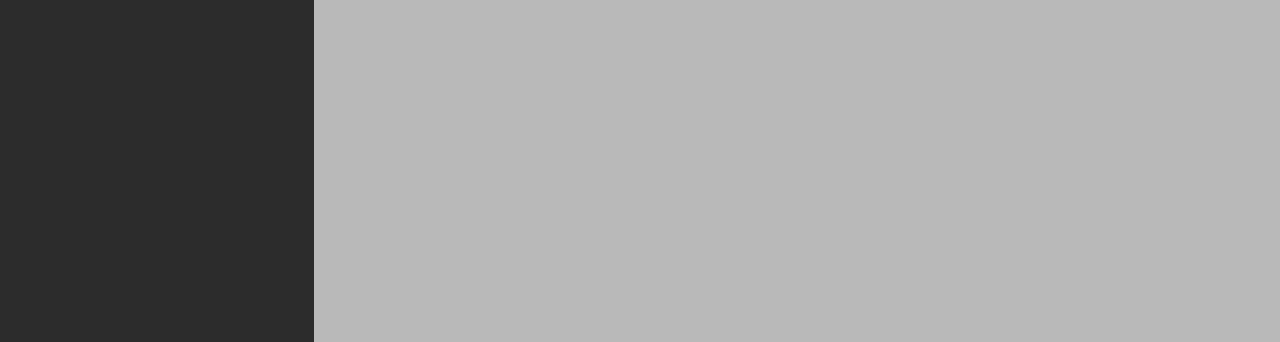
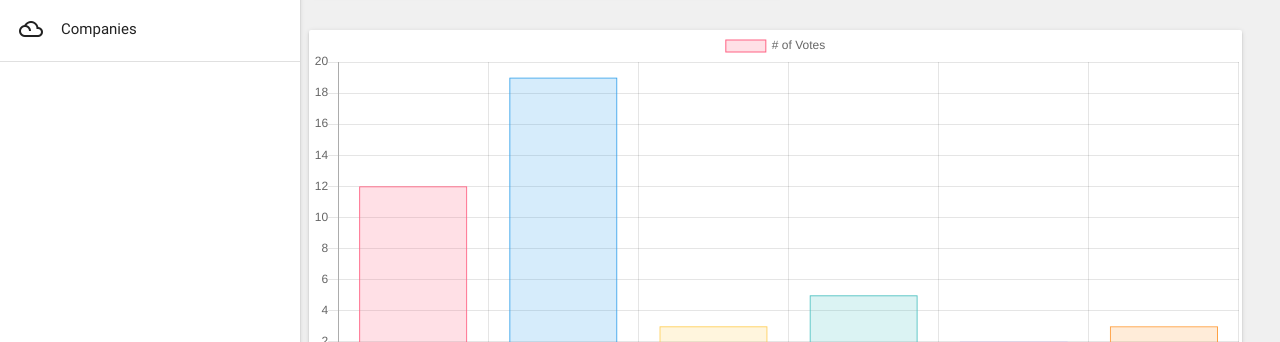
Before and after one commit to AmGarera/UGAHacks2016AAM, a website: page src/profile.html in a window 1280 px wide. Shown: the part 252-594 px from the top of the page. Drawn offline with nearby package versions, Linux system fonts and the light colour scheme.

Commit message:
Finished profile framework. Fixed shitty homepage search.

```diff
--- a/package.json
+++ b/package.json
@@ -49,6 +49,7 @@
   },
   "version": "5.3.0",
   "dependencies": {
+    "chart.js": "^2.3.0",
     "materialize-css": "^0.97.8"
   }
 }
--- a/src/css/main.css
+++ b/src/css/main.css
@@ -1,3 +1,7 @@
 /*#d3Box {*/
     /*: center;*/
 /*}*/
+
+.active .searchIcon {
+    visibility: hidden;
+}
--- a/src/css/profile.css
+++ b/src/css/profile.css
@@ -5,21 +5,45 @@ html, body {
 }
 
 body {
-    background-color: rgb(200,200,200);
+    background-color: rgb(240,240,240);
 }
 
 .container {
-    width: 100vw;
+    width: 100%;
+    float: left;
 }
 
-.col {
-    height: 100vh;
+/** Side nav *****************************************************************/
+.background img {
+    width: 100%;
+    height: 100%;
 }
 
-.pSidebar {
-    background-color: rgb(44,44,44);
+.active .searchIcon {
+    visibility: hidden;
 }
 
-.pContent {
-    background-color: rgb(185,185,185);
+#searchSideNav {
+    padding-left: 5%;
+    width: 90%;
 }
+
+.logout {
+    padding-top: 90%;
+}
+
+header, main, footer {
+    padding-left: 310px;
+}
+
+@media only screen and (max-width : 992px) {
+    header, main, footer {
+        padding-left: 0;
+    }
+}
+
+.pCharts {
+    width: 95%;
+    height: 300px;
+    padding-left: 10px;
+}
--- a/src/js/main.js
+++ b/src/js/main.js
@@ -1,20 +1,61 @@
-var data = {
-    // A labels array that can contain any sort of values
-    labels: ['Mon', 'Tue', 'Wed', 'Thu', 'Fri'],
-    // Our series array that contains series objects or in this case series data arrays
-    series: [
-        [5, 2, 4, 2, 0]
-    ]
-};
+$('searchIcon').addClass('active');
 
-// As options we currently only set a static size of 300x200 px. We can also omit this and use aspect ratio containers
-// as you saw in the previous example
-var options = {
-    width: 300,
-    height: 200
-};
+//Side nav enabled and configured
+$('.button-collapse').sideNav({
+      menuWidth: 240,
+      edge: 'right',
+      closeOnClick: true,
+      draggable: true
+    }
+);
 
-// Create a new line chart object where as first parameter we pass in a selector
-// that is resolving to our chart container element. The Second parameter
-// is the actual data object. As a third parameter we pass in our custom options.
-new Chartist.Line('.ct-chart', data, options);
+//Collapsible company section enabled
+$(document).ready(function(){
+    $('.collapsible').collapsible();
+    $('.button-collapse').sideNav({
+      menuWidth: 240,
+      edge: 'right',
+      closeOnClick: true,
+      draggable: true
+    }
+);
+});
+
+//Chart.js setup
+var ctx = document.getElementById("pChartsCanvas").getContext("2d");
+var posnegChart = new Chart(ctx, {
+    type: 'bar',
+    data: {
+        labels: ["Red", "Blue", "Yellow", "Green", "Purple", "Orange"],
+        datasets: [{
+            label: '# of Votes',
+            data: [12, 19, 3, 5, 2, 3],
+            backgroundColor: [
+                'rgba(255, 99, 132, 0.2)',
+                'rgba(54, 162, 235, 0.2)',
+                'rgba(255, 206, 86, 0.2)',
+                'rgba(75, 192, 192, 0.2)',
+                'rgba(153, 102, 255, 0.2)',
+                'rgba(255, 159, 64, 0.2)'
+            ],
+            borderColor: [
+                'rgba(255,99,132,1)',
+                'rgba(54, 162, 235, 1)',
+                'rgba(255, 206, 86, 1)',
+                'rgba(75, 192, 192, 1)',
+                'rgba(153, 102, 255, 1)',
+                'rgba(255, 159, 64, 1)'
+            ],
+            borderWidth: 1
+        }]
+    },
+    options: {
+        scales: {
+            yAxes: [{
+                ticks: {
+                    beginAtZero:true
+                }
+            }]
+        }
+    }
+});
--- a/src/profile.html
+++ b/src/profile.html
@@ -1,5 +1,6 @@
 <!doctype html>
 <html class="no-js" lang="">
+
 <head>
     <meta charset="utf-8">
     <meta http-equiv="x-ua-compatible" content="ie=edge">
@@ -15,37 +16,96 @@
     <script src="../node_modules/materialize-css/node_modules/jquery/dist/jquery.js"></script>
     <script src="../node_modules/materialize-css/dist/js/materialize.min.js"></script>
     <script src="https://d3js.org/d3.v4.min.js"></script>
-    <meta name="viewport" content="width=device-width, initial-scale=1.0"/>
+    <script type="text/javascript" src="../node_modules/chart.js/dist/Chart.js"></script>
+    <meta name="viewport" content="width=device-width, initial-scale=1.0" />
 </head>
+
 <body>
+    <main>
         <!--[if lte IE 9]>
 <p class="browserupgrade">You are using an <strong>outdated</strong> browser. Please <a href="http://browsehappy.com/">upgrade
     your browser</a> to improve your experience and security.</p>
 <![endif]-->
 
-<!--content here -->
-<div class="container">
-    <div class="row">
-        <div class="col s3 m3 l3 pSidebar">
-            <div class="uPic">
-
+        <!-- Side nav -->
+        <ul id="slide-out" class="side-nav fixed">
+            <li>
+                <div class="userView">
+                    <div class="background">
+                        <img src="img/pDefault.jpg">
                     </div>
-            <form>
+                    <a href="#!user"><img class="circle" src="img/pPlaceHolder.png"></a>
+                    <a href="#!name"><span class="white-text name">John Doe</span></a>
+                    <a href="#!email"><span class="white-text email">jdoe@gmail.com</span></a>
+                </div>
+            </li>
+            <!-- Search field -->
+            <form id="searchSideNav">
                 <div class="input-field">
                     <input id="search" type="search" required>
-                <label for="search"><i class="material-icons"></i></label>
+                    <label for="search"><i class="material-icons searchIcon">search</i></label>
                     <i class="material-icons">close</i>
                 </div>
             </form>
+            <!-- Collapsible company section -->
+            <ul class="collapsible" data-collapsible="accordion">
+                <li>
+                    <div class="collapsible-header"><i class="material-icons">filter_drama</i>Companies</div>
+                    <div class="collapsible-body">
+                        <p>Company 1</p>
                     </div>
-        <div class="col s9 m9 l9 pContent">
+                </li>
+            </ul>
+            <li>
+                <div class="divider"></div>
+            </li>
+            <li class="logout"><a class="waves-effect" href="#!">Logout</a></li>
+        </ul>
+        <!-- End side nav -->
 
+        <!-- Company, content area -->
+        <div class="container">
+            <!-- Dynamic company name -->
+            <h4 class="header">Company Name</h4>
+            <div class="row">
+                <!-- Company card -->
+                <div class="col s6 m6 l6">
+                    <div class="card horizontal">
+                        <div class="card-image">
+                            <!-- Dynamic logo -->
+                            <img src="img/appleLogo.png" height="150">
+                        </div>
+                        <div class="card-stacked">
+                            <div class="card-content">
+                                <!-- Dynamic link to stock -->
+                                <a href="#">SYMB</a>
+                                <br>
+                                <!-- Dynamic stock value -->
+                                <a href="#">$VAL</a>
+                                <br>
+                                <!-- Dynamic sentiment rating -->
+                                <p>Rating:</p>
+                            </div>
+                            <div class="card-action">
+                                <!-- Add selected company to followed companies -->
+                                <a href="#">ADD</a>
                             </div>
                         </div>
                     </div>
-
+                </div>
+            </div>
+            <!-- Graphs -->
+            <div class="row">
+                <div class="pCharts">
+                    <canvas class="card" id="pChartsCanvas" width="500" height="200"></canvas>
+                </div>
+            </div>
+        </div>
+        <!-- End company, content area -->
 
         <script src="js/plugins.js"></script>
         <script src="js/main.js"></script>
+    </main>
 </body>
+
 </html>
```
Also changed, not shown: src/index.html (+2 -2 lines), README.md. Lines whose indentation alone changed are shown as unchanged.
